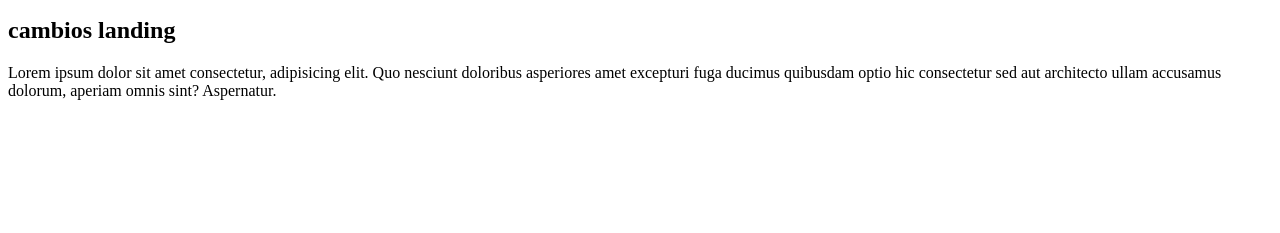
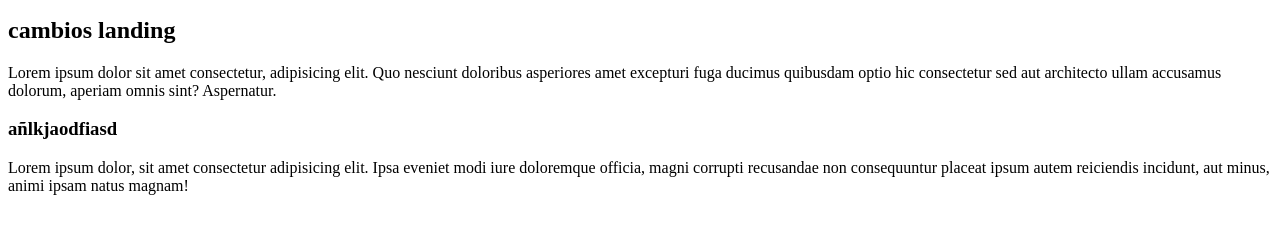
Before and after one commit to Psnadie/prueba, a plain HTML site: page index.html in a window 1280 px wide. Shown: the part 119-352 px from the top of the page. Drawn offline with Linux system fonts and the light colour scheme.

Commit message:
prueba-merge

```diff
--- a/index.html
+++ b/index.html
@@ -14,5 +14,9 @@
          <p>Lorem ipsum dolor sit amet consectetur, adipisicing elit. Quo nesciunt doloribus asperiores amet excepturi
              fuga ducimus quibusdam optio hic consectetur sed aut architecto ullam accusamus dolorum,
              aperiam omnis sint? Aspernatur.</p>
+             <h3>añlkjaodfiasd</h3>
+             <p>Lorem ipsum dolor, sit amet consectetur adipisicing elit. Ipsa eveniet modi iure doloremque
+                officia, magni corrupti recusandae non consequuntur placeat ipsum autem reiciendis incidunt,
+                 aut minus, animi ipsam natus magnam!</p>
 </body>
 </html>
```
